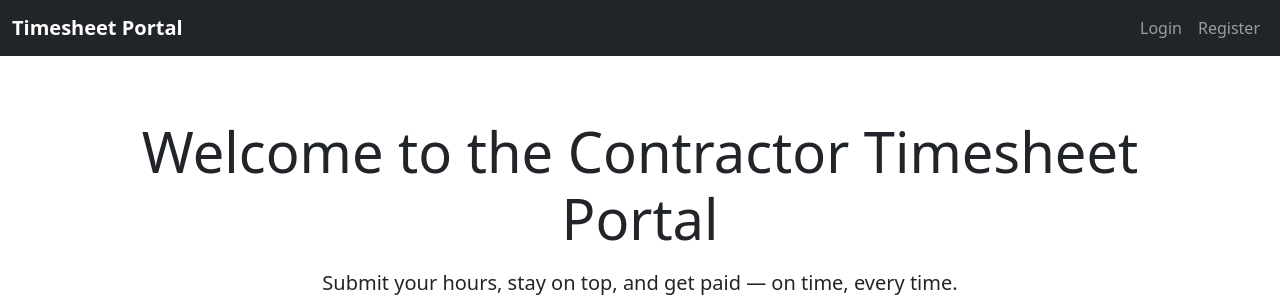
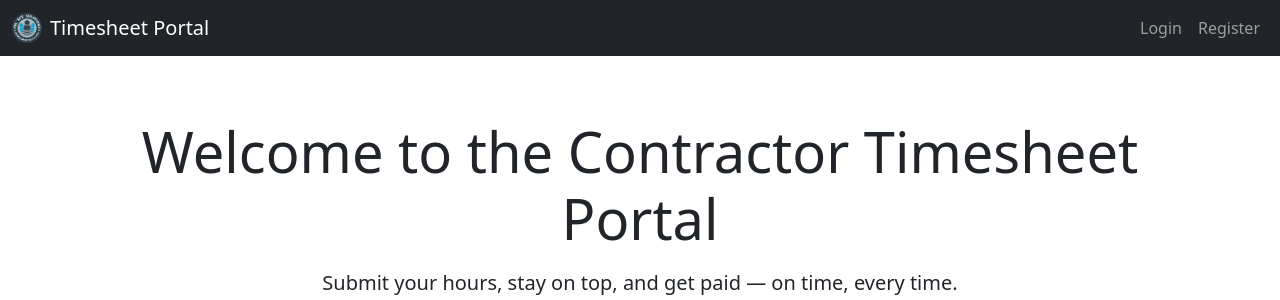
Before and after one commit to mcfearless75/contractor-timesheet-app, a Flask app: page / in a window 1280 px wide. Shown: the top 300 px of the page. Run offline with Flask 3, Linux system fonts and the light colour scheme.

Commit message:
Add logo to navbar, update base.html, and finalize DB auto‐rebuild fix

```diff
--- a/templates/base.html
+++ b/templates/base.html
@@ -7,25 +7,34 @@
     <link href="https://cdn.jsdelivr.net/npm/bootstrap-icons@1.10.5/font/bootstrap-icons.css" rel="stylesheet">
     <style>
         body {
-            padding-top: 70px;
+            padding-top: 70px; /* leave space for fixed navbar */
         }
-        .navbar-brand {
-            font-weight: bold;
+        .navbar-brand img {
+            /* Adjust size of the logo as needed */
+            width: 30px;
+            height: 30px;
+            margin-right: 8px;
         }
     </style>
 </head>
 <body>
 <nav class="navbar navbar-expand-lg navbar-dark bg-dark fixed-top">
     <div class="container-fluid">
-        <a class="navbar-brand" href="{{ url_for('home') }}">Timesheet Portal</a>
+        <a class="navbar-brand d-flex align-items-center" href="{{ url_for('home') }}">
+            <!-- Logo icon -->
+            <img src="{{ url_for('static', filename='logo.png') }}" alt="Logo">
+            <!-- Portal title -->
+            Timesheet Portal
+        </a>
         <button class="navbar-toggler" type="button" data-bs-toggle="collapse" data-bs-target="#navbarContent">
             <span class="navbar-toggler-icon"></span>
         </button>
+
         <div class="collapse navbar-collapse justify-content-end" id="navbarContent">
             <ul class="navbar-nav mb-2 mb-lg-0">
                 {% if current_user.is_authenticated %}
                     <li class="nav-item">
-                        <a class="nav-link disabled">Logged in as {{ current_user.username }}</a>
+                        <span class="nav-link text-light">Logged in as {{ current_user.username }}</span>
                     </li>
                     <li class="nav-item">
                         <a class="nav-link" href="{{ url_for('logout') }}">Logout</a>
```
